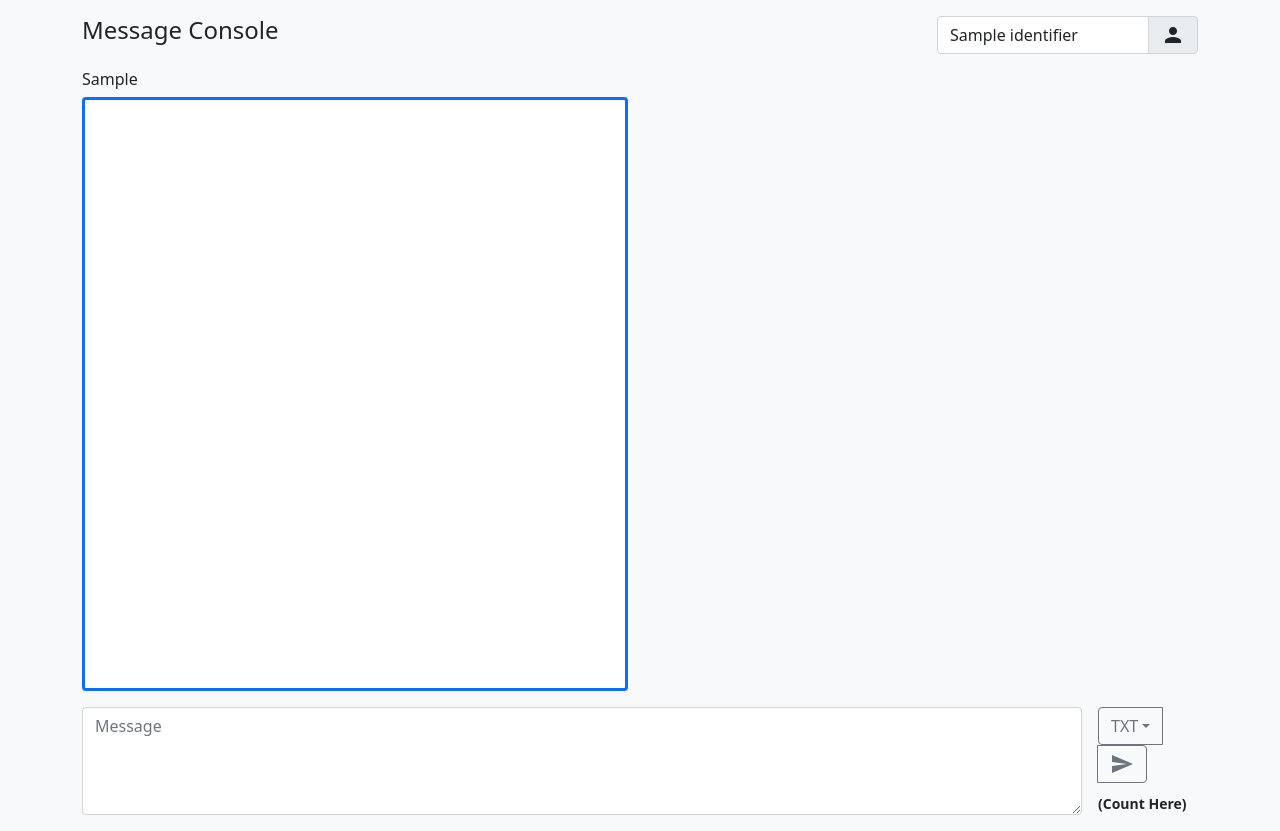
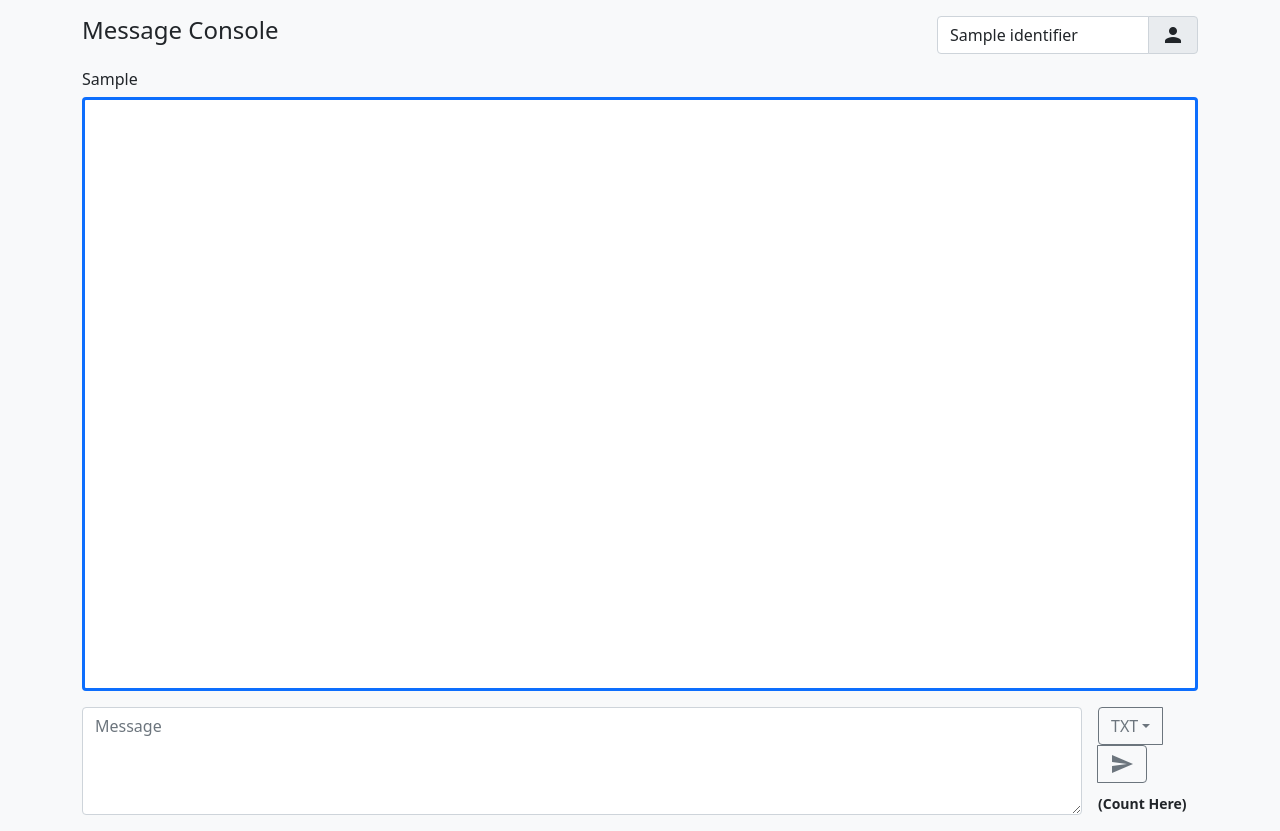
Before and after one commit to audacious-software/Simple-Messaging-Django, a Django app: template templates/simple_messaging_ui.html in a window 1280 px wide. Run offline with Django 3.2, Linux system fonts and the light colour scheme; the template is opened without the code that fills it: most values are stand-ins (such as "Sample title", 1, 10 or a date in 2020); some libraries are stand-ins or nearby versions.

Commit message:
Fixing column sizing for single and multiple channels in messaging UI

```diff
--- a/templates/simple_messaging_ui.html
+++ b/templates/simple_messaging_ui.html
@@ -35,7 +35,7 @@
             </div>
             <div class="row">
             	{% for channel in channels %}
-					<div class="{% if channel.0 == 'simple_messaging_ui_default' %}col-md-12{% else %}col-md-6{% endif %} mb-3">
+					<div class="col mb-3">
 						<h6>{{ channel.1 }}</h6>
 						<div class="border rounded-2 p-3 bg-white simple_message_ui_box border-1" id="message_box_{{ channel.0 }}" style="overflow-y: scroll;">
 						</div>
```
